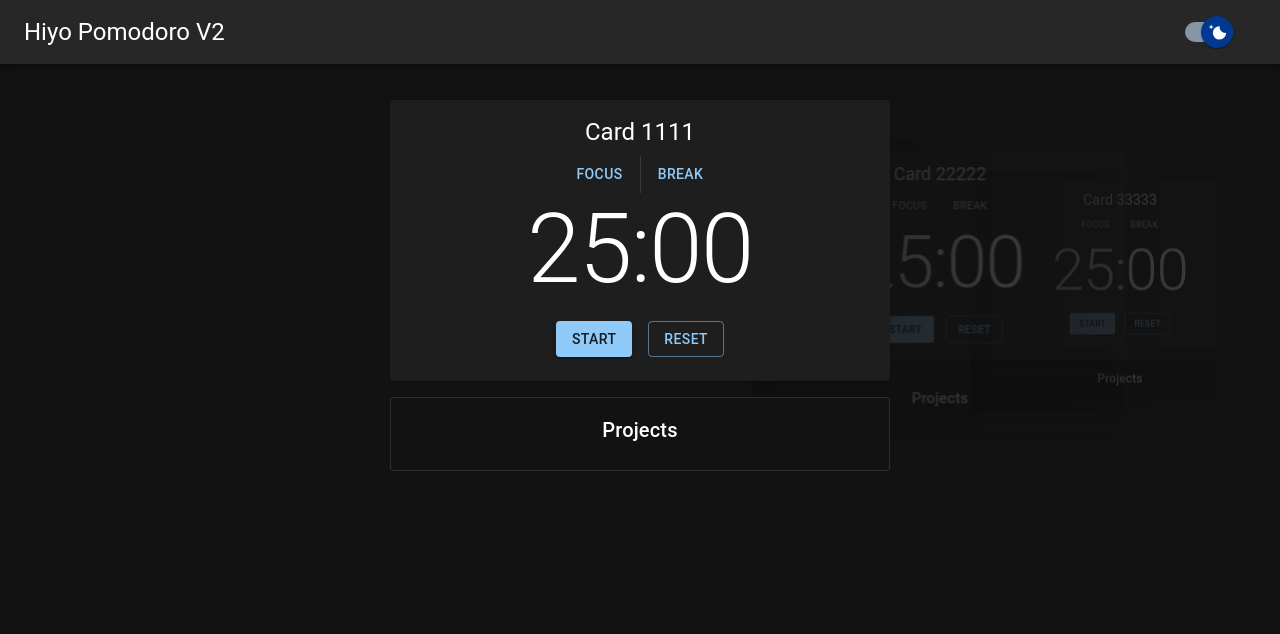
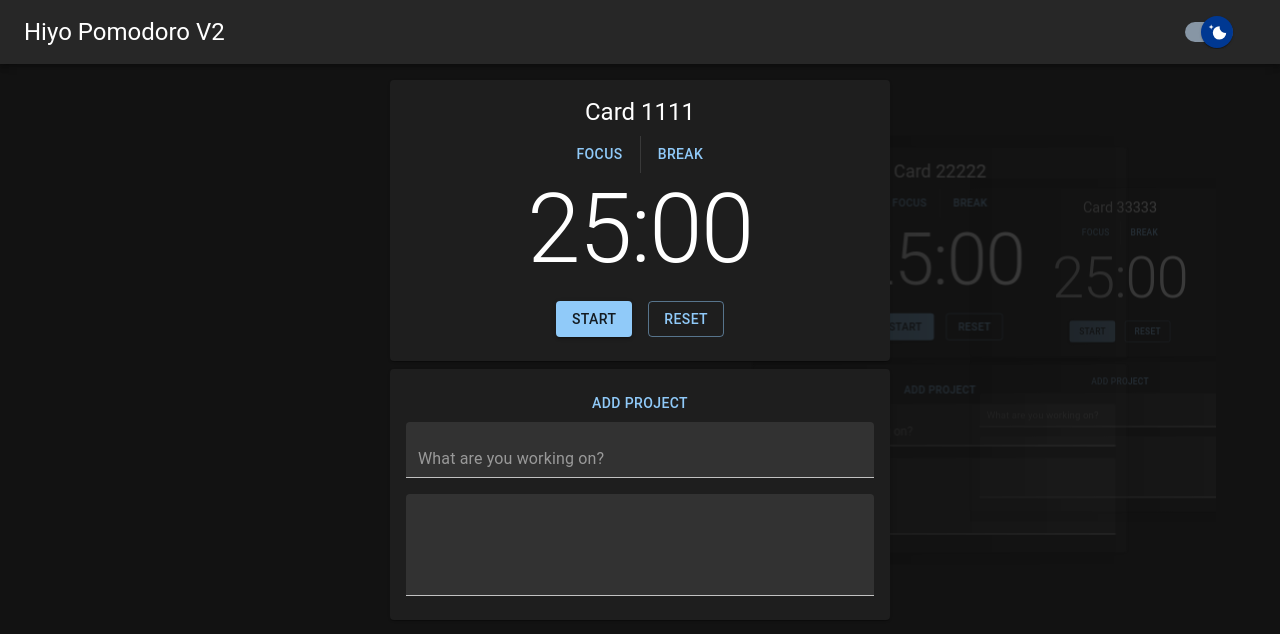
Before and after one commit to hiyodev/pomodoro-v2-app, a React (Vite) app: page / in a window 1280 px wide. Shown: the top 634 px of the page. Built offline with nearby package versions, Linux system fonts and the light colour scheme.

Commit message:
Text Field WIP

```diff
--- a/src/components/Cards/styles.css
+++ b/src/components/Cards/styles.css
@@ -1,8 +1,3 @@
-.swiper {
-  padding-top: 20px;
-  padding-bottom: 50px;
-}
-
 .swiper-slide {
   opacity: 0.2;
 }
--- a/src/components/Projects/ProjectList.tsx
+++ b/src/components/Projects/ProjectList.tsx
@@ -1,9 +1,19 @@
-import { Box, Card, CardContent, Typography } from "@mui/material";
+import {
+  Box,
+  Button,
+  Card,
+  CardContent,
+  TextField,
+  Typography,
+} from "@mui/material";
+import { useState } from "react";
 
 export const ProjectList = (): JSX.Element => {
+  const [openInput, setOpenInput] = useState(false);
+
   return (
-    <Box mt={2} mb={2}>
-      <Card variant="outlined">
+    <Box mt={1} mb={2}>
+      <Card>
         <CardContent
           sx={{
             display: "flex",
@@ -11,7 +21,24 @@ export const ProjectList = (): JSX.Element => {
             alignItems: "center",
           }}
         >
-          <Typography variant="h6">Projects</Typography>
+          {!openInput && (
+            <Button onClick={() => setOpenInput(true)}>Add Project</Button>
+          )}
+          <TextField
+            sx={{ marginBottom: 2 }}
+            fullWidth
+            variant="filled"
+            autoComplete="off"
+            id="project-title-input"
+            placeholder="What are you working on?"
+          />
+          <TextField
+            fullWidth
+            variant="filled"
+            id="project-details-input"
+            multiline
+            rows={3}
+          />
         </CardContent>
       </Card>
     </Box>
```
